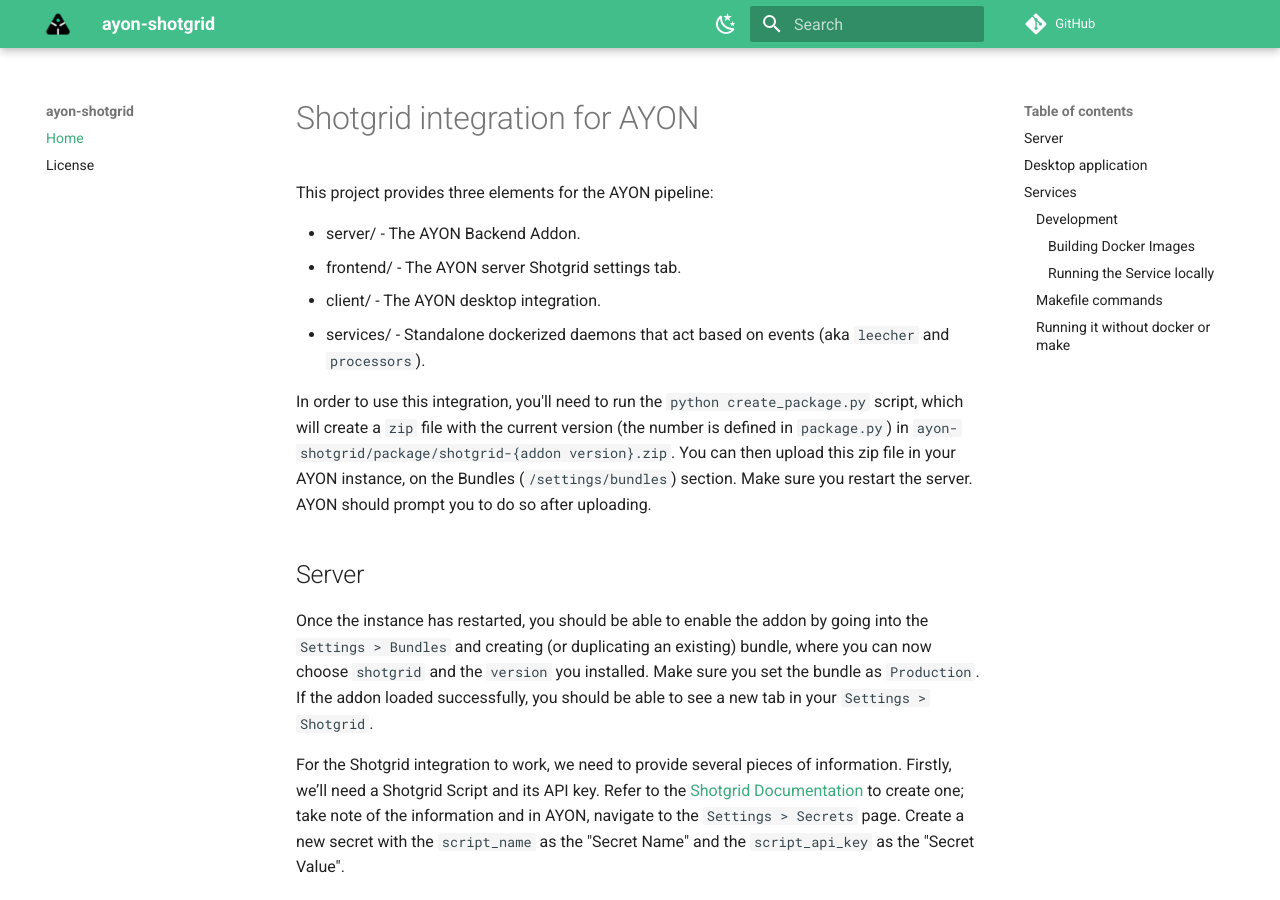
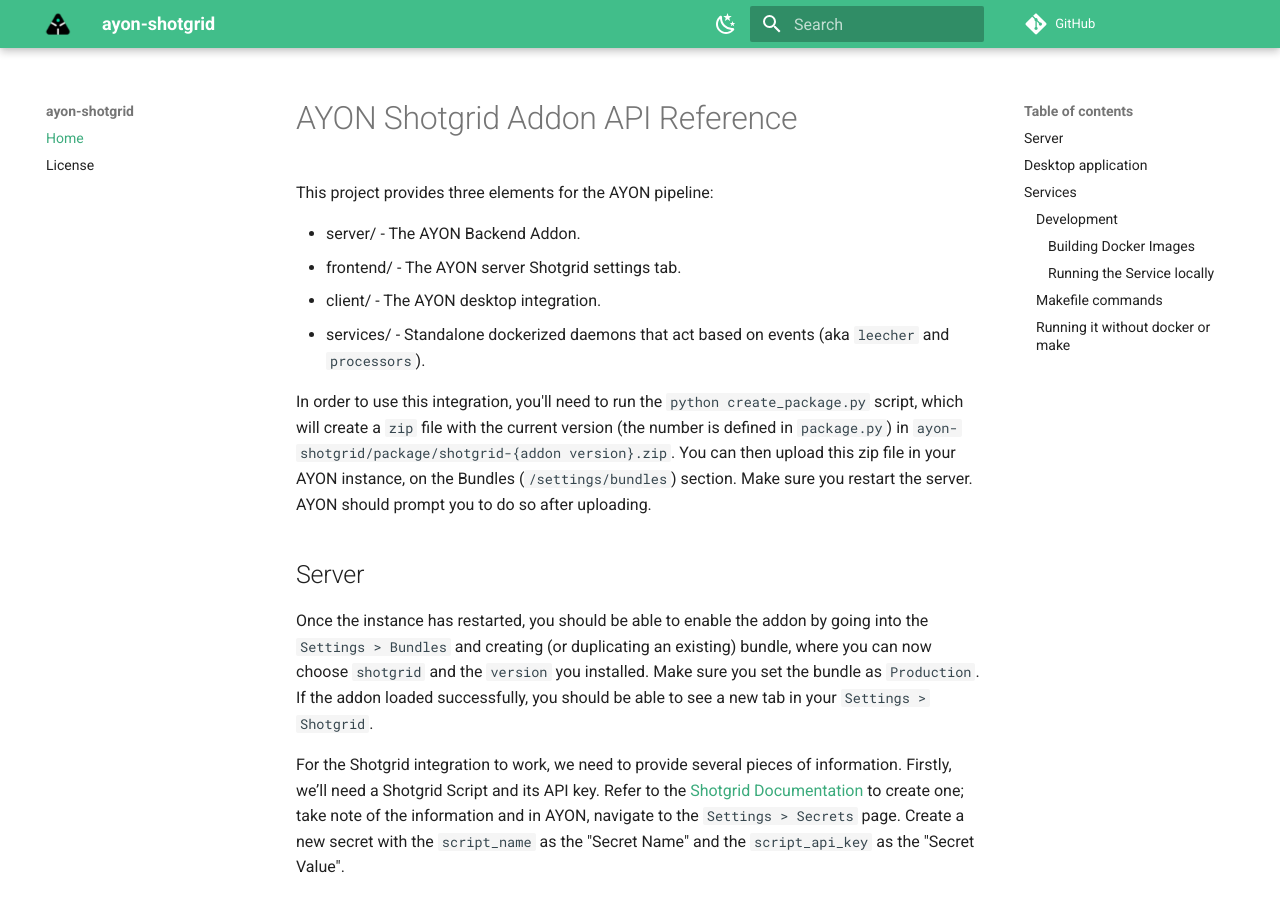
Before and after one commit to ynput/ayon-shotgrid, an MkDocs documentation site: the page built from docs/index.md, in a window 1280 px wide and 900 px high. Built offline with MkDocs 1.6.1 and Material for MkDocs 9.7.7, drawn with Linux system fonts in a browser that asks for light colours; comment, search, counter and statistics services are not loaded; the version menu is left out.

Commit message:
MK Docs: Refactor the title

```diff
--- a/docs/index.md
+++ b/docs/index.md
@@ -1 +1,3 @@
---8<-- "README.md"
+# AYON Shotgrid Addon API Reference
+
+--8<-- "README.md:3"
```
